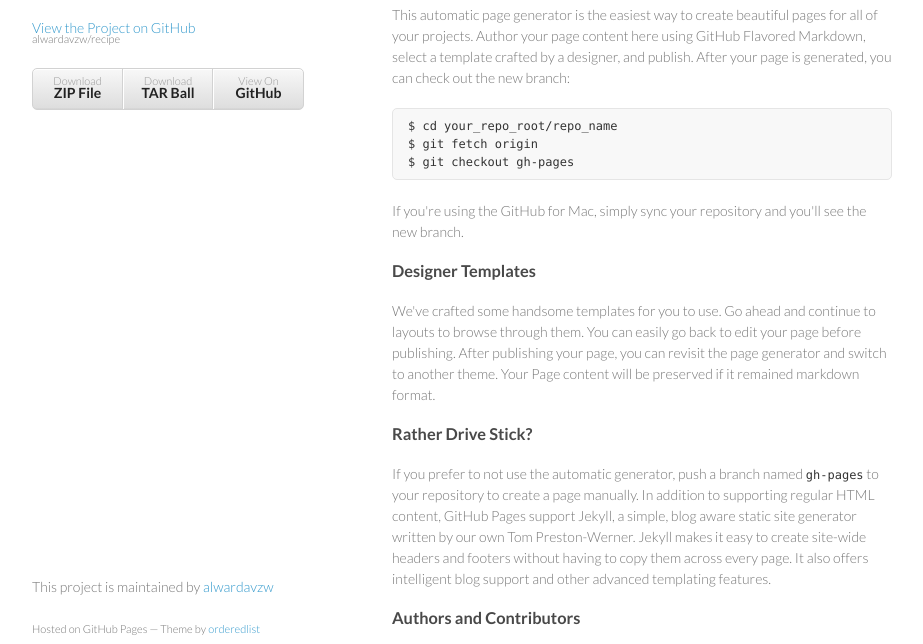
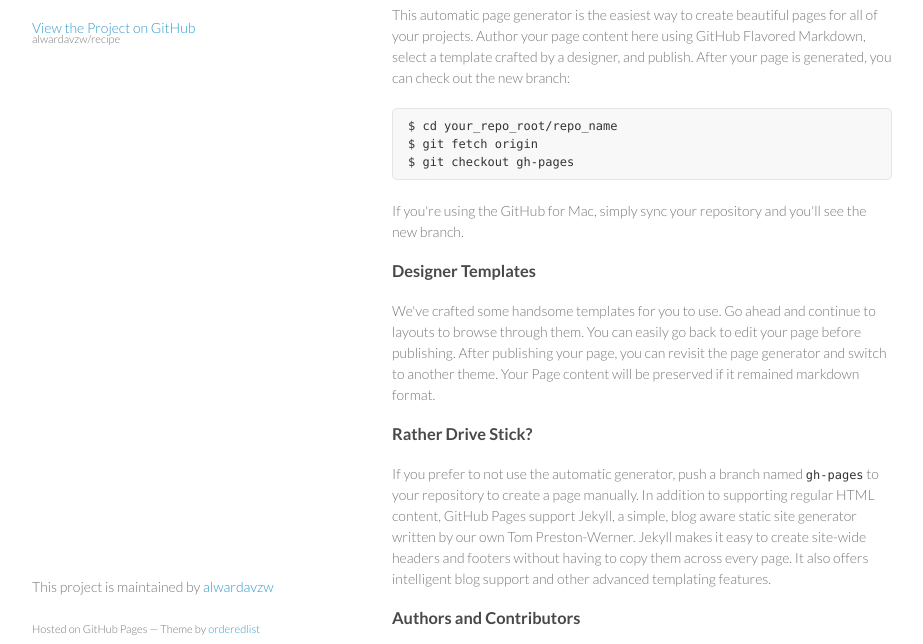
Before and after one commit to alwardavzw/recipe, a plain HTML site: page index.html in a window 1280 px wide. Shown: the part 92-736 px from the top of the page, without its empty margins (178-1101 px from the left). Drawn offline with Linux system fonts and the light colour scheme.

Commit message:
removed download icons. they're not needed for browsing.

```diff
--- a/index.html
+++ b/index.html
@@ -21,11 +21,6 @@
         <p class="view"><a href="https://github.com/alwardavzw/recipe">View the Project on GitHub <small>alwardavzw/recipe</small></a></p>
 
 
-        <ul>
-          <li><a href="https://github.com/alwardavzw/recipe/zipball/master">Download <strong>ZIP File</strong></a></li>
-          <li><a href="https://github.com/alwardavzw/recipe/tarball/master">Download <strong>TAR Ball</strong></a></li>
-          <li><a href="https://github.com/alwardavzw/recipe">View On <strong>GitHub</strong></a></li>
-        </ul>
       </header>
       <section>
         <h3>
```
